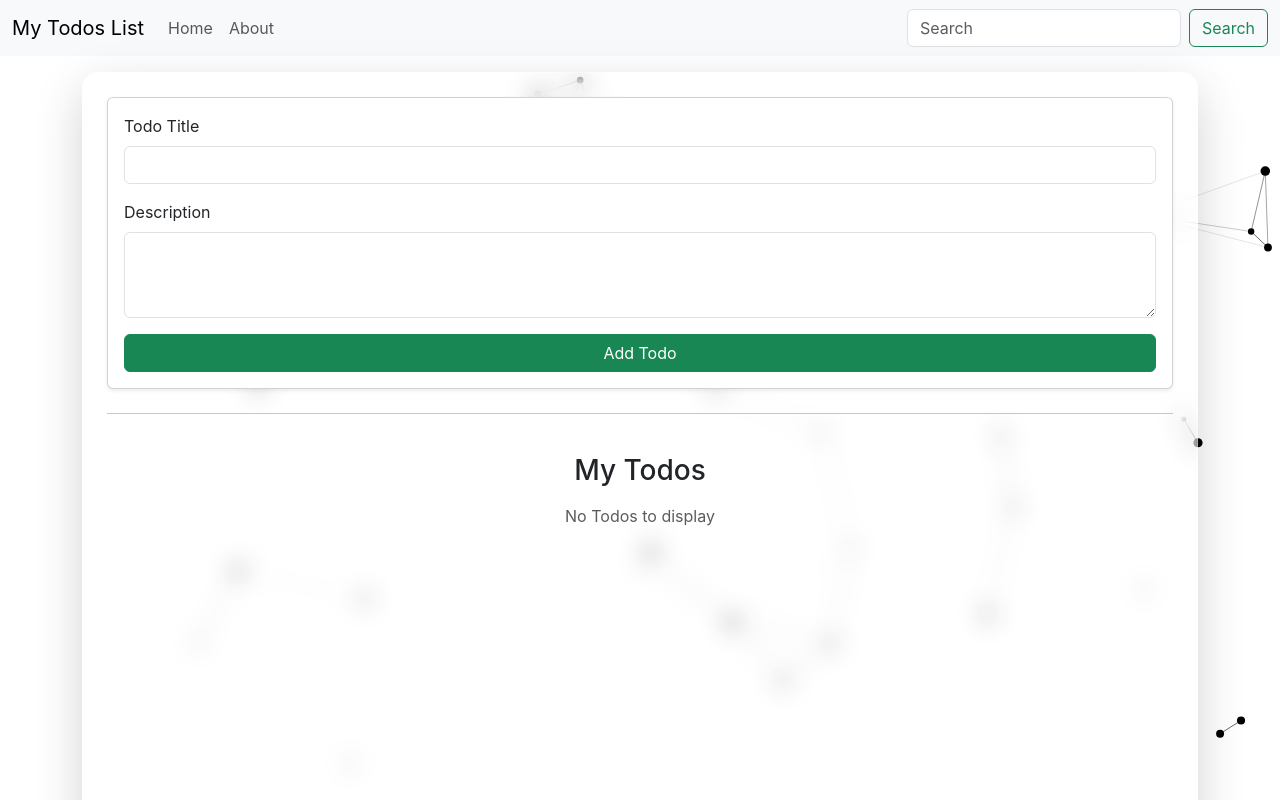
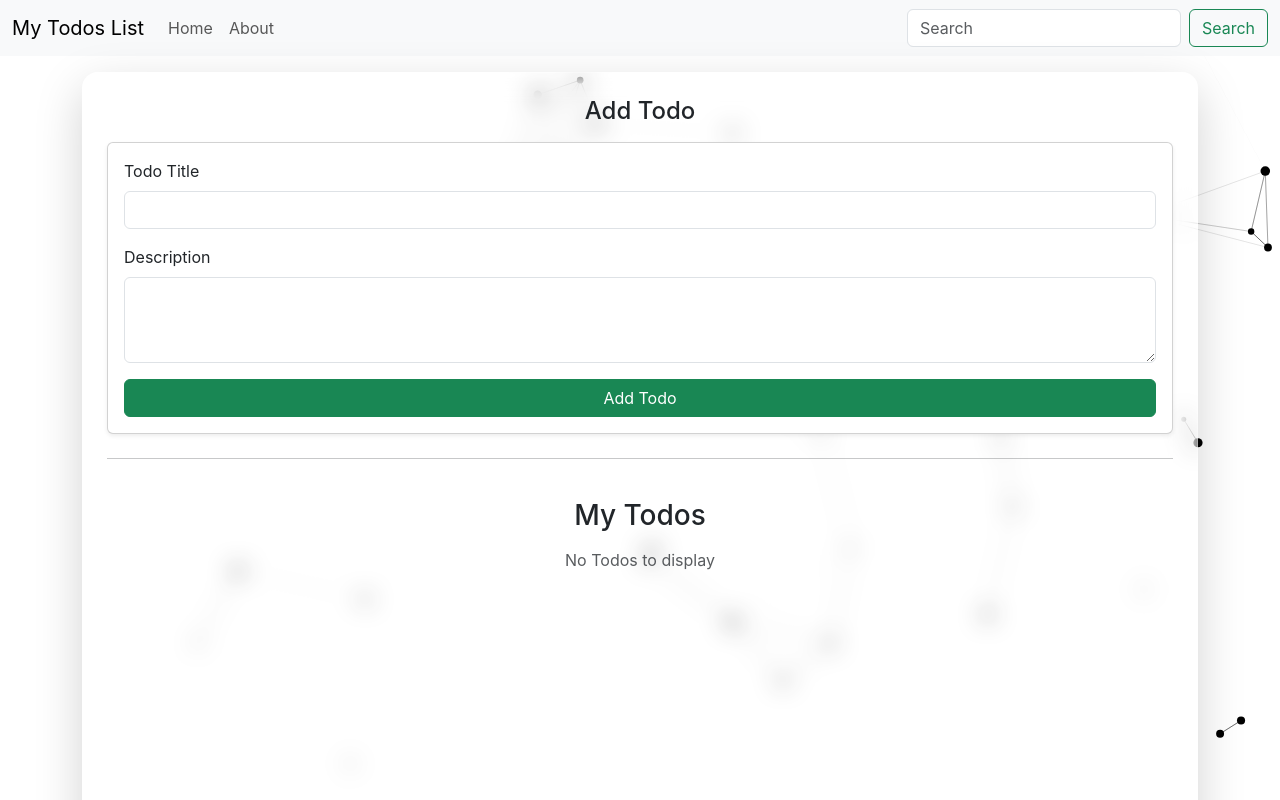
Before and after one commit to Kaamil1206/Todo-app, a React (Create React App) app: page / in a window 1280 px wide. Shown: the top 800 px of the page. Built offline with nearby package versions, Linux system fonts and the light colour scheme.

Commit message:
Update App.js

```diff
--- a/src/App.js
+++ b/src/App.js
@@ -56,6 +56,7 @@ function App() {
                 {/* Glassmorphism card */}
                 <div className="glass-card p-4 shadow-lg">
                   {/* Only components (no duplicate titles) */}
+                  <h4 className="card-title text-center mb-3">Add Todo</h4>
                   <Addtodo addTodo={addTodo} />
                   <hr />
                   <Todos todos={todos} onDelete={onDelete} />
```
